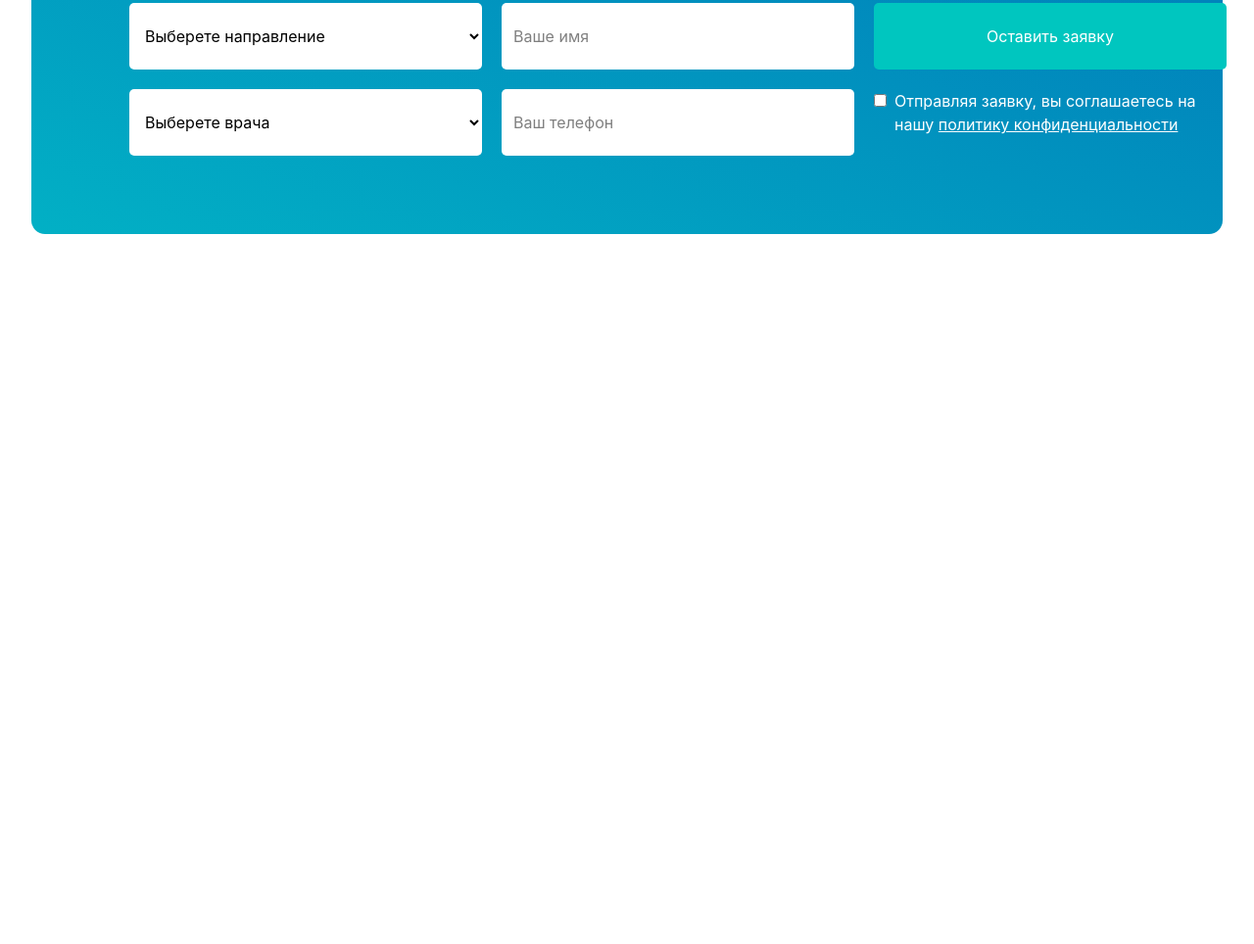
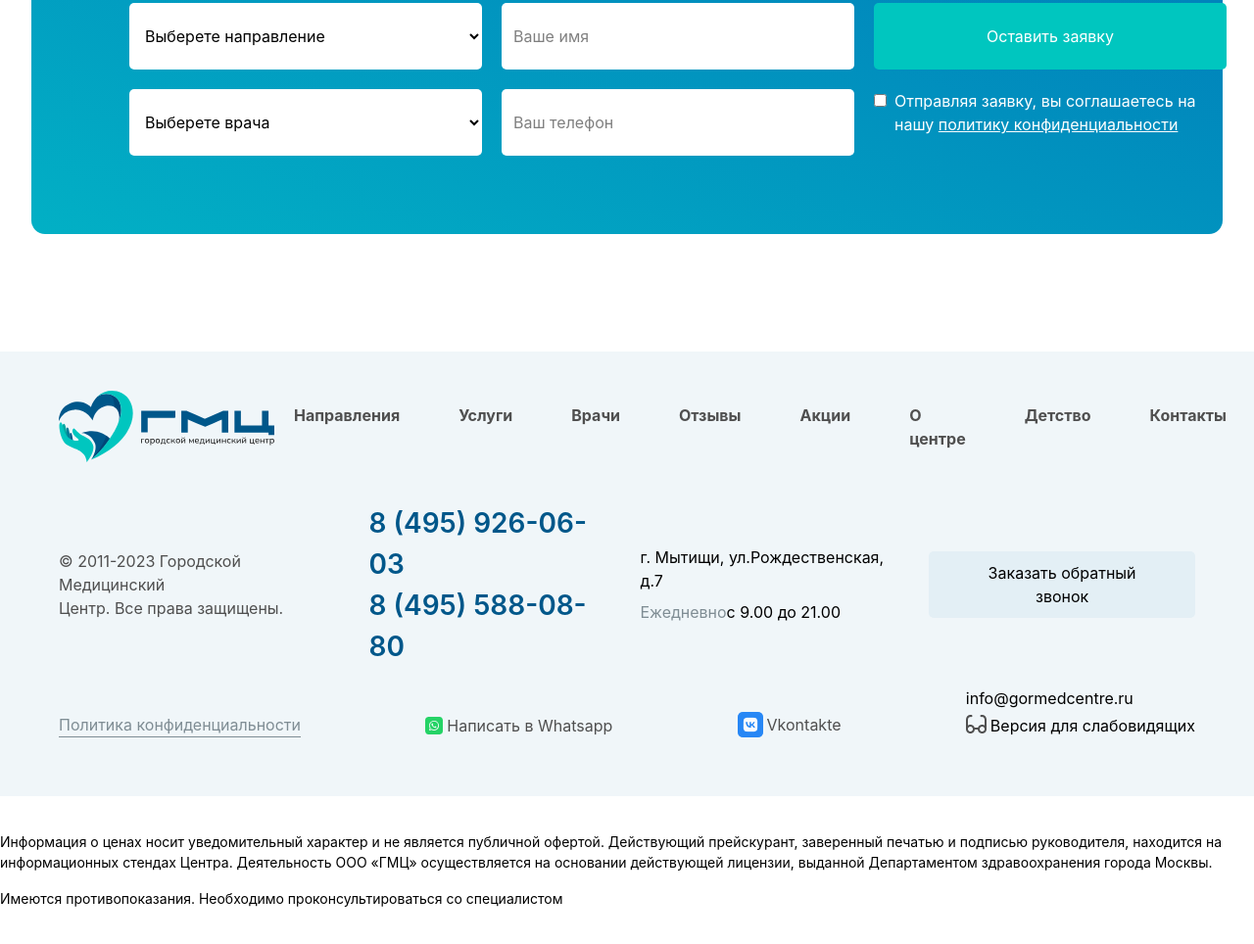
Before and after one commit to hakimovasharifa10-boop/Project4, a website: page src/page4/index.html in a window 1280 px wide. Shown: the part 6672-7636 px from the top of the page at 98% size. Before the commit the page ends 7031 px from the top, so only its background shows below. Drawn offline with nearby package versions, Linux system fonts and the light colour scheme; files that its build step writes are made by us from their sources.

Commit message:
add footer  page4

```diff
--- a/src/page4/index.html
+++ b/src/page4/index.html
@@ -413,7 +413,7 @@
     </section>
 
     <section class="section-8 max-w-350 m-auto my-30 px-4 lg:px-0 ">
-            <h2 class="text-[35px] font-bold pb-5 lg:text-[48px]">Как нас найти</h2>
+        <h2 class="text-[35px] font-bold pb-5 lg:text-[48px]">Как нас найти</h2>
         <img class="overflow-auto lg:w-full w-300" src="./img.png/map (2).png" alt="">
     </section>
 
@@ -451,6 +451,64 @@
         </div>
     </section>
 
+    <footer>
+        <div class="bg-[#F0F6F9] w-full p-4 lg:py-10 lg:px-15 ">
+            <div class="max-w-350 m-auto">
+                <div class="flex justify-between mb-10 lg:flex-row flex-col gap-5 lg:items-center  ">
+                    <img src="./img.png/logo.svg" alt="">
+                    <div
+                        class="flex justify-between lg:text-[16px] text-[22px] font-bold text-[#4F4F4F] lg:flex-row flex-col lg:gap-15 gap-3">
+                        <p>Направления</p>
+                        <p>Услуги</p>
+                        <p>Врачи</p>
+                        <p>Отзывы</p>
+                        <p>Акции</p>
+                        <p>О центре</p>
+                        <p>Детство</p>
+                        <p>Контакты</p>
+                    </div>
+                </div>
+                <div class="flex justify-between  lg:flex-row flex-col gap-5 lg:items-center  ">
+                    <p class="text-[#4F4F4F]">© 2011-2023 Городской Медицинский <br> Центр. Все права защищены.</p>
+                    <div class="text-[28px] font-semibold text-[#00578A]">
+                        <p>8 (495) 926-06-03</p>
+                        <p>8 (495) 588-08-80</p>
+                    </div>
+                    <div class="flex flex-col gap-2">
+                        <p>г. Мытищи, ул.Рождественская, д.7</p>
+                        <p><span class="text-[#7F8D94] ">Ежедневно</span>с 9.00 до 21.00</p>
+                    </div>
+                    <div>
+                        <button class="bg-[#E3EFF5] px-8 py-2.5 rounded-[5px]">Заказать обратный звонок</button>
+                    </div>
+                </div>
+                <div class="flex justify-between my-5 lg:flex-row flex-col gap-5 lg:items-end  ">
+
+                    <p class="text-[#7F8D94]  border-b border-solid border-[#7F8D94] pb-0.2">Политика конфиденциальности</p>
+                   <div class="flex items-center text-[#4F4F4F] gap-1">
+                 <img src="./img.png/button.png" alt="">
+                 <p>Написать в Whatsapp</p>
+                   </div>
+                     <div class="flex items-center text-[#4F4F4F] gap-1">
+                 <img src="./img.png/social (1).png" alt="">
+                 <p>Vkontakte</p>
+                   </div>
+                   <div>
+                    <p>info@gormedcentre.ru</p>
+                    <div class="flex items-center gap-1">
+                        <img src="./img.png/icon (12).png" alt="">
+                        <p class="pt-1">Версия для слабовидящих</p>
+                    </div>
+                   </div>
+                </div>
+            </div>
+        </div>
+        <div class="flex flex-col gap-4 text-[14px] max-w-350 my-5  m-auto p-4  lg:px-0  ">
+     <p>Информация о ценах носит уведомительный характер и не является публичной офертой. Действующий прейскурант, заверенный печатью и подписью руководителя, находится на информационных стендах Центра. Деятельность ООО «ГМЦ» осуществляется на основании действующей лицензии, выданной Департаментом здравоохранения города Москвы.</p>
+    <p> Имеются противопоказания. Необходимо проконсультироваться со специалистом</p>
+    </div>
+    </footer>
+
 </body>
 
 </html>
```
Also changed, not shown: src/page4/img.png/social (1).png (added).
